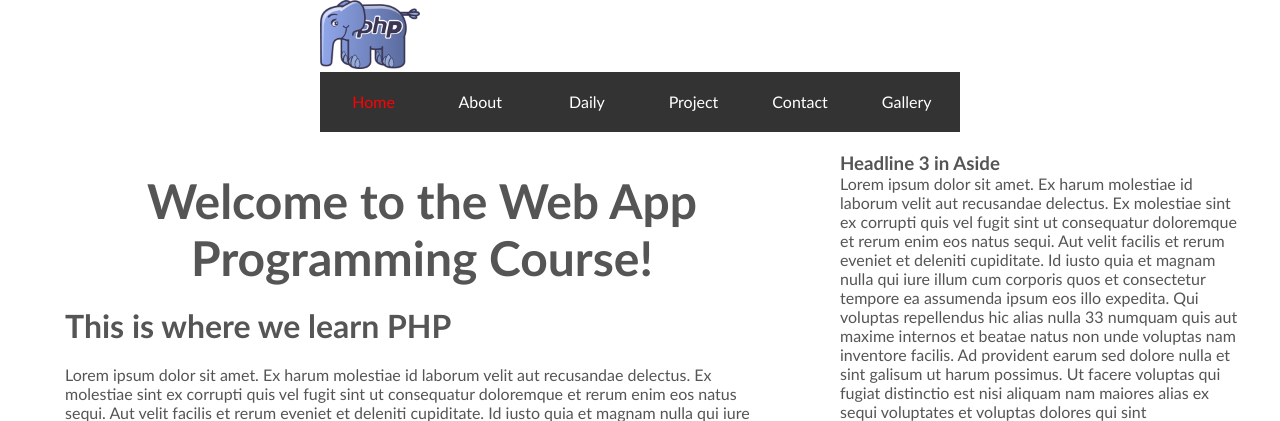
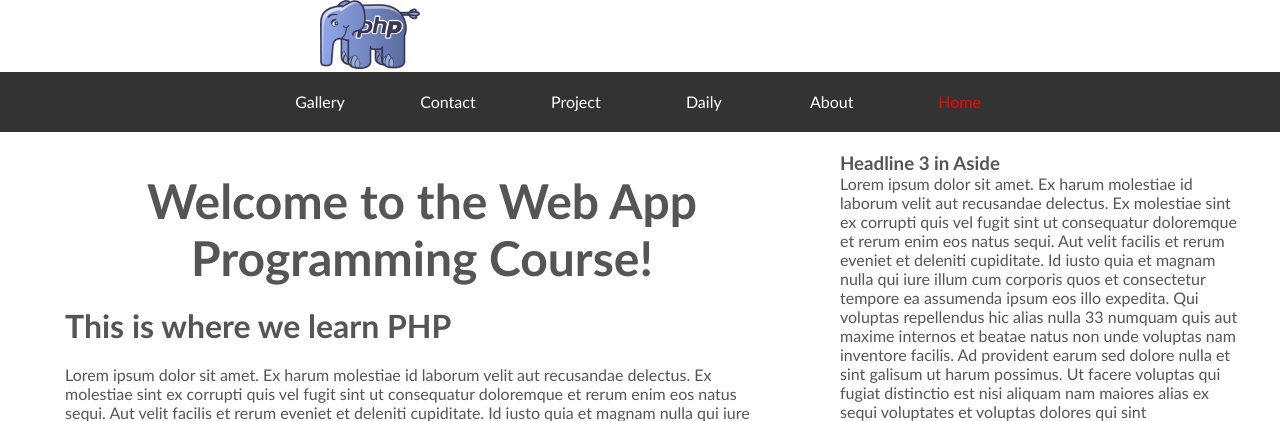
Before and after one commit to mylittlelu/it261, a PHP site: page /website/index.php in a window 1280 px wide. Shown: the top 421 px of the page. Run offline with PHP 8.4, Linux system fonts and the light colour scheme.

Commit message:
Add files via upload

```diff
--- a/website/css/styles.css
+++ b/website/css/styles.css
@@ -15,17 +15,32 @@ nav {
     height:60px;
     background: #333;
     line-height: 60px;
-    margin-left:25%;
     margin-bottom: 20px;
-    width:50%;
+    width:100%;
+
 
 }
 
-nav li {
-    float:right;
+nav ul {
+	clear:left;
+	float:right;
+	width:60%;
+	position:relative;
+	text-align:center;
+	display:flex;
+	right:50%;
+
+}
+
+nav ul li {
+    display:block;
+    float:left;
+	position:relative;
+	margin:0;
     width: 16.66%;
     text-align: center;
     list-style-type: none;
+	left:50%;
 }
 
 nav a {
```
